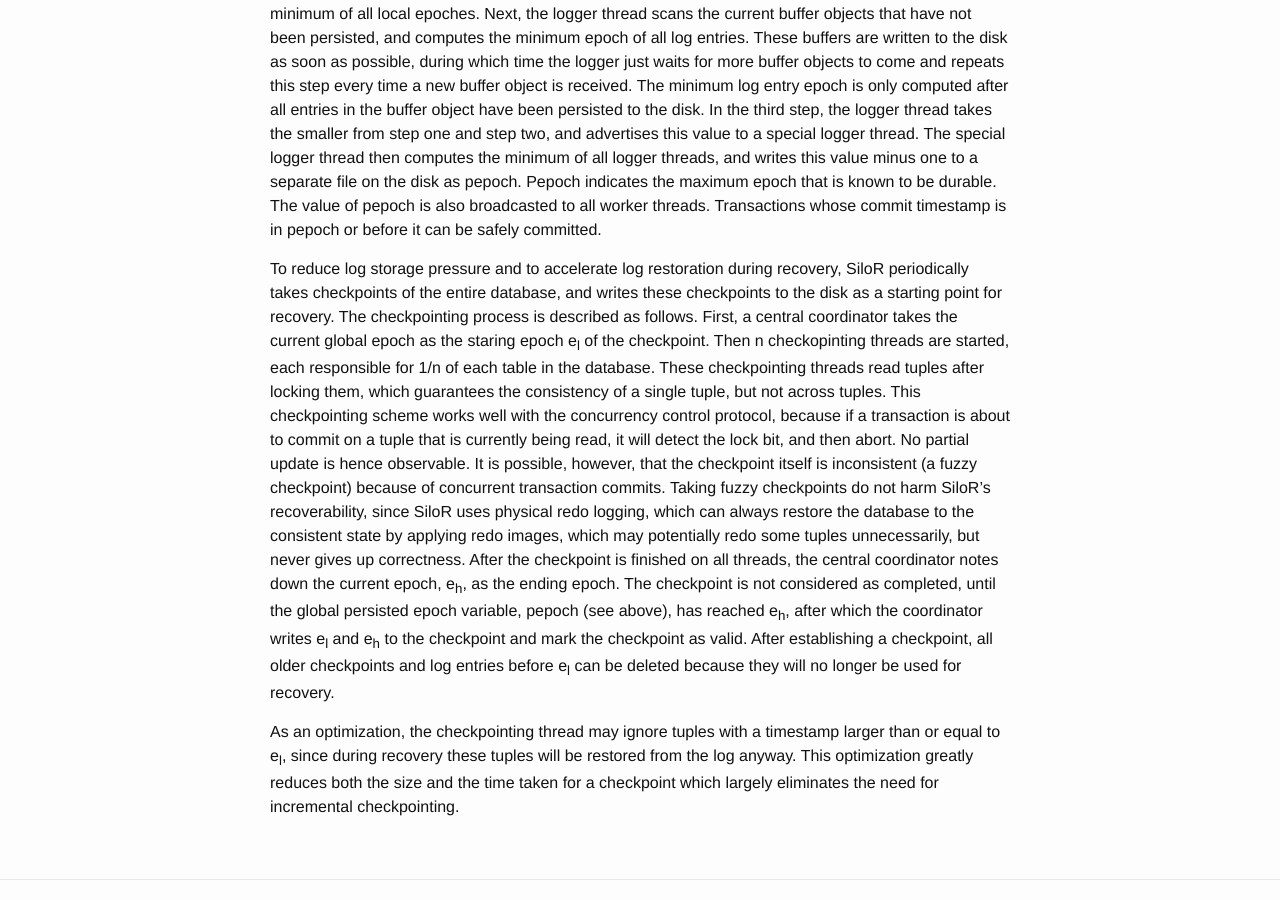
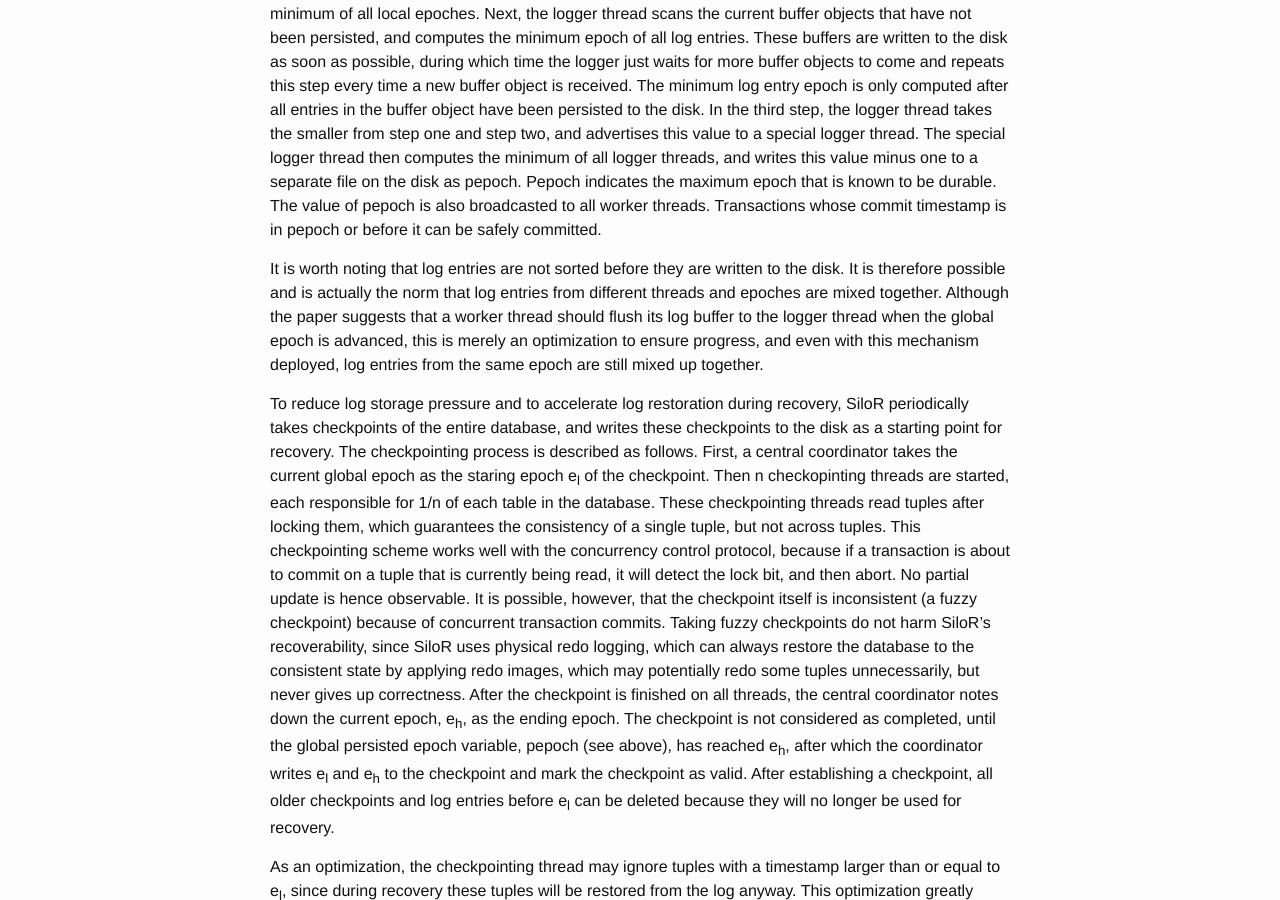
Before and after one commit to wangziqi2013/wangziqi2013.github.io, a Jekyll site: the page built from _posts/2019-03-11-silor.markdown, in a window 1280 px wide and 900 px high, scrolled down 2071 px. Built offline with Jekyll 4.4.1, drawn with Linux system fonts in a browser that asks for light colours.

Commit message:
Adding log entry mix up

```diff
--- a/_posts/2019-03-11-silor.markdown
+++ b/_posts/2019-03-11-silor.markdown
@@ -79,6 +79,12 @@ computes the minimum of all logger threads, and writes this value minus one to a
 Pepoch indicates the maximum epoch that is known to be durable. The value of pepoch is also broadcasted to all worker
 threads. Transactions whose commit timestamp is in pepoch or before it can be safely committed.
 
+It is worth noting that log entries are not sorted before they are written to the disk. It is therefore possible and
+is actually the norm that log entries from different threads and epoches are mixed together. Although the paper suggests
+that a worker thread should flush its log buffer to the logger thread when the global epoch is advanced, this is merely
+an optimization to ensure progress, and even with this mechanism deployed, log entries from the same epoch are still
+mixed up together.
+
 To reduce log storage pressure and to accelerate log restoration during recovery, SiloR periodically takes checkpoints of
 the entire database, and writes these checkpoints to the disk as a starting point for recovery. The checkpointing process
 is described as follows. First, a central coordinator takes the current global epoch as the staring epoch e<sub>l</sub>
```
